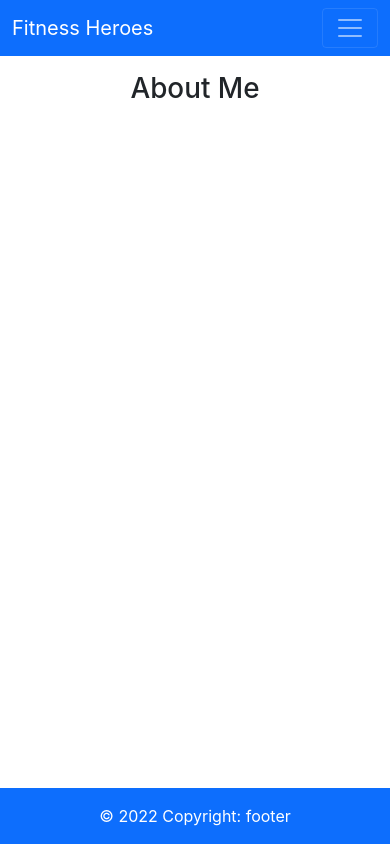
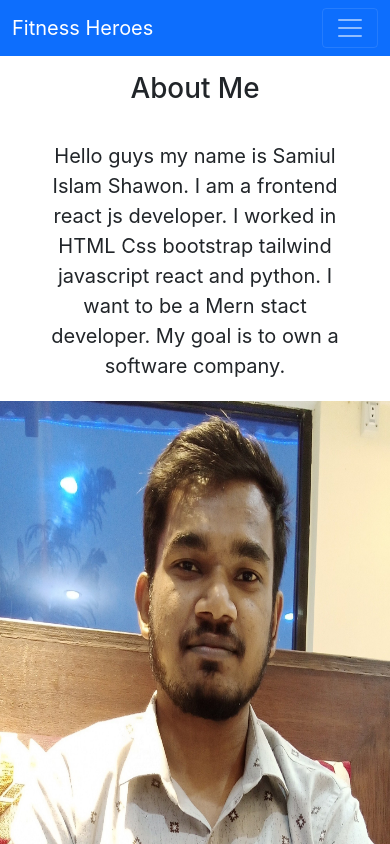
Before and after one commit to samiulislam09/fitness-heroes, a React (Create React App) app: page /about in a window 390 px wide. Shown: the top 844 px of the page. Built offline with nearby package versions, Linux system fonts and the light colour scheme; no server answers.

Commit message:
added about section and blog section

```diff
--- a/src/components/About/About.css
+++ b/src/components/About/About.css
@@ -0,0 +1,23 @@
+.about-details{
+    display: grid;
+    grid-template-columns: repeat(2, 1fr);
+}
+.about-container img{
+    width: 80%;
+    height:600px;
+}
+.about-details p{
+    text-align: center;
+    margin: 20px auto;
+    font-size: 20px;
+}
+
+@media all and (max-width: 576px){
+    .about-details{
+        grid-template-columns: repeat(1, 1fr);
+    }
+    .about-container img{
+        width: 100%;
+        height:600px;
+    }
+}
--- a/src/components/About/About.js
+++ b/src/components/About/About.js
@@ -1,12 +1,16 @@
 import React from 'react'
+import image from '../../image/myimage.jpg'
+import './About.css'
 
 function About() {
   return (
-    <div>
+    <div className='about-container'>
       <h1 className='my-3'>About Me</h1>
-      <div>
-        <img src=''></img>
-        <div></div>
+      <div className='about-details text-center'>
+        <div>
+          <p className='w-75'>Hello guys my name is Samiul Islam Shawon. I am a frontend react js developer. I worked in HTML Css bootstrap tailwind javascript react and python. I want to be a Mern stact developer. My goal is to own a software company.</p>
+        </div>
+        <img src={image}></img>
       </div>
     </div>
   )
--- a/src/components/Blog/Blog.js
+++ b/src/components/Blog/Blog.js
@@ -4,7 +4,25 @@ function Blog() {
   return (
     <div>
         <h1 className='my-3'>Blog</h1>
-        <div>
+        <div className='w-75 mx-auto'>
+            <h3>Difference between authorization and authentication?</h3>
+            <p>Ans: Authentication : Authentication is a process by which a user verifies who he is. Verifies passwords, one-time PINs or user-provided information. The first step in accessing is authentication. Authorization : Authorization is the process of authorizing a user to use a resource. It is an organization that manages.</p>
+            <h3>Why are you using firebase?</h3>
+            <p>Ans: Firebase manages all data real-time in the database. So, the exchange of data to and fro from the database is easy and quick. Hence, if you are looking to develop mobile apps such as live streaming, chat messaging, etc., you can use Firebase.
+
+Question- : Why are you using firebase?
+
+Answer :
+
+1 . Open Source Backend Platform;
+
+2 . Parse Hosting Platform;
+
+3 . Mobile Backend as a Service (mBaaS) for the Enterprise;
+
+4 . Mobile Backend and API Services Platform;
+
+5 .Backend for web, hybrid, or native mobile apps and IoT projects;</p>
 
         </div>
     </div>
--- /dev/null
+++ b/src/components/Loading/Loading.js
@@ -0,0 +1,14 @@
+import React from 'react'
+import { Spinner } from 'react-bootstrap'
+
+function Loading() {
+  return (
+    <div style={{height:'400px'}} className='w-100 d-flex justify-content-center align-items-center'>
+        <Spinner animation="border" role="status">
+  <span className="visually-hidden">Loading...</span>
+</Spinner>
+    </div>
+  )
+}
+
+export default Loading
--- a/src/components/Login/Login.js
+++ b/src/components/Login/Login.js
@@ -4,6 +4,7 @@ import { Link, useLocation, useNavigate } from 'react-router-dom'
 import { useSignInWithEmailAndPassword } from 'react-firebase-hooks/auth';
 import auth from '../../firebase.init';
 import GoogleLogin from '../GoogleLogin/GoogleLogin';
+import Loading from '../Loading/Loading';
 
 function Login() {
   const emailRef = useRef('')
@@ -20,6 +21,9 @@ function Login() {
   ] = useSignInWithEmailAndPassword(auth);
   if(user){
     navigate(from, {replace:true});
+  }
+  if(loading){
+    return <Loading></Loading>
   }
 
   const handleSubmit = event =>{
--- a/src/components/Register/Register.js
+++ b/src/components/Register/Register.js
@@ -3,6 +3,7 @@ import { Link, useNavigate } from 'react-router-dom'
 import './Register.css'
 import { useCreateUserWithEmailAndPassword } from 'react-firebase-hooks/auth';
 import auth from '../../firebase.init';
+import Loading from '../Loading/Loading';
 
 function Register() {
 
@@ -13,12 +14,15 @@ function Register() {
         user,
         loading,
         error,
-      ] = useCreateUserWithEmailAndPassword(auth);
+      ] = useCreateUserWithEmailAndPassword(auth, {sendEmailVerification:true});
     const navigateLogin = event =>{
         navigate('/login');
     }
     if(user){
         navigate("/home")
+    }
+    if(loading){
+      return <Loading></Loading>
     }
     const handleRegister = event =>{
         event.preventDefault();
--- a/src/components/RequireAuth/RequireAuth.js
+++ b/src/components/RequireAuth/RequireAuth.js
@@ -2,11 +2,15 @@ import React from 'react'
 import { useAuthState } from 'react-firebase-hooks/auth';
 import { Navigate, useLocation } from 'react-router-dom';
 import auth from '../../firebase.init';
+import Loading from '../Loading/Loading';
 
 
 function RequireAuth({children}) {
-    const [user] = useAuthState(auth);
+    const [user, loading] = useAuthState(auth);
     const location = useLocation()
+    if(loading){
+      return <Loading></Loading>
+    }
     if(!user){
         return <Navigate to="/login" state={{ from: location }} replace />;
     }
```
Also changed, not shown: src/image/myimage.jpg (added).
